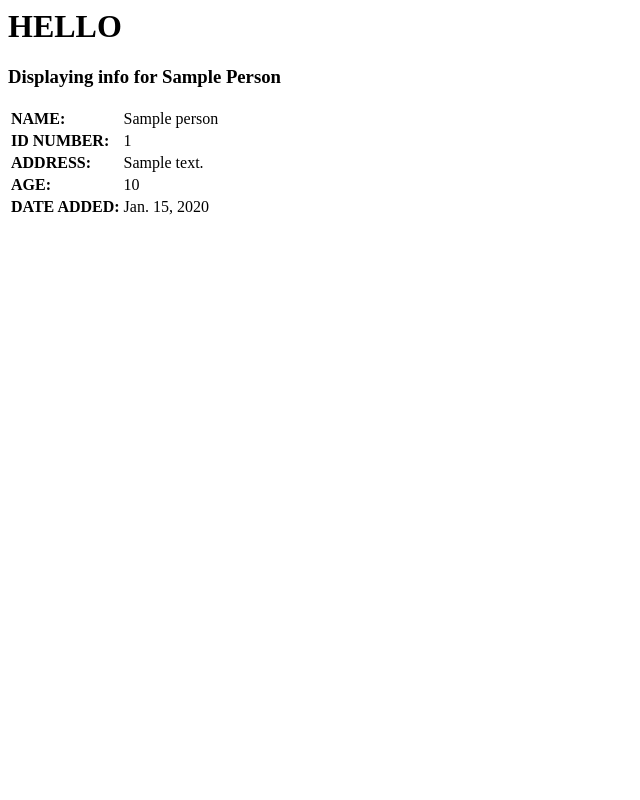
After one commit to yaniv4345/Proj4school, a Django app: page /person/1/ in a window 1280 px wide. The commit adds this page. Shown: the whole page, without its empty margins (0-640 px from the left). Run offline with Django 3.2, Linux system fonts and the light colour scheme; tables that the repository leaves empty hold one stand-in row (values such as "Sample post").

Commit message:
Added some web pages

```diff
--- a/Proj/models.py
+++ b/Proj/models.py
@@ -6,13 +6,16 @@ from django.db import models
 # Create your models here.
 class person(models.Model):
     name = models.CharField(max_length=70)
-    id_number = models.IntegerField()
+    id_number = models.IntegerField(unique=True)
     address = models.CharField(max_length=70)
     age = models.IntegerField()
     date_added = models.DateField(default=now())
 
     def __str__(self):
         return self.name
+
+    # def get_by_id(self,num):
+    #     return self.person(id_number=num)
     # def save(self, *args, **kwargs):
     #     self.date_added = now()
     #
--- /dev/null
+++ b/Proj/templates/person.html
@@ -0,0 +1,18 @@
+<html>
+<head>
+  <title>Person view</title>
+</head>
+<body>
+  <h1> HELLO</h1>
+    <h3>Displaying info for {{ person.name | title }}</h3>
+  <div class="person">
+  <table>
+    <tr><td><b>NAME: </b></td><td>{{ person.name }}</td></tr>
+    <tr><td><b>ID NUMBER: </b></td><td>{{ person.id_number }}</td></tr>
+    <tr><td><b>ADDRESS: </b></td><td>{{ person.address }}</td></tr>
+    <tr><td><b>AGE: </b></td><td>{{ person.age }}</td></tr>
+    <tr><td><b>DATE ADDED: </b></td><td>{{ person.date_added }}</td></tr>
+  </table>
+</div>
+</body>
+</html>
--- a/Proj/views.py
+++ b/Proj/views.py
@@ -1,9 +1,31 @@
 from django.shortcuts import render
 from .models import person
+from django.views.generic import DetailView, View
 # Create your views here.
 def list_persons(request):
-    persons = person.objects.all()
-    context = {
-        'persons' : persons,
-    }
-    return render(request,"list.html",context)
+    if request.method == 'GET':
+        search_query = request.GET.get('search_box',None)
+        if search_query is not None:
+            persons = person.objects.filter(id_number=search_query).values('name', 'id_number', 'address', 'age')
+            persons = persons[0]
+            context = {
+                'person' : persons
+                }
+            return render(request,"list.html",context)
+        else:
+            return render(request,"list.html")
+
+class PersonDetails(DetailView):
+    model = person
+    template_name = "person.html"
+
+def update(request):
+    if request.method == 'GET':
+        name = request.GET.get('name')
+        id_number = request.GET.get('id_number')
+        age = request.GET.get('age')
+        address = request.GET.get('address')
+        context = {
+            'resp' : True
+        }
+    return render(request,"update.html",context)
--- a/Project/urls.py
+++ b/Project/urls.py
@@ -15,8 +15,11 @@ Including another URLconf
 """
 from django.conf.urls import url
 from django.contrib import admin
-from Proj.views import list_persons
+from Proj.views import list_persons , PersonDetails, update
 urlpatterns = [
     url(r'^admin/', admin.site.urls),
+    url(r'^update/', update ,name='update'),
     url(r'^$', list_persons, name='persons'),
+    url(r'^person/(?P<pk>[-\w]+)/$', PersonDetails.as_view(), name='person-detail'),
+    # url(r'^$', home, name='home'),
 ]
```
Also changed, not shown: Proj/templates/home.html (added, +11 -0 lines), Proj/templates/list.html (+12 -19 lines), Proj/templates/update.html (added, +13 -0 lines), Project/settings.py (+4 -3 lines), Project/templates/base.html (added, +34 -0 lines).
